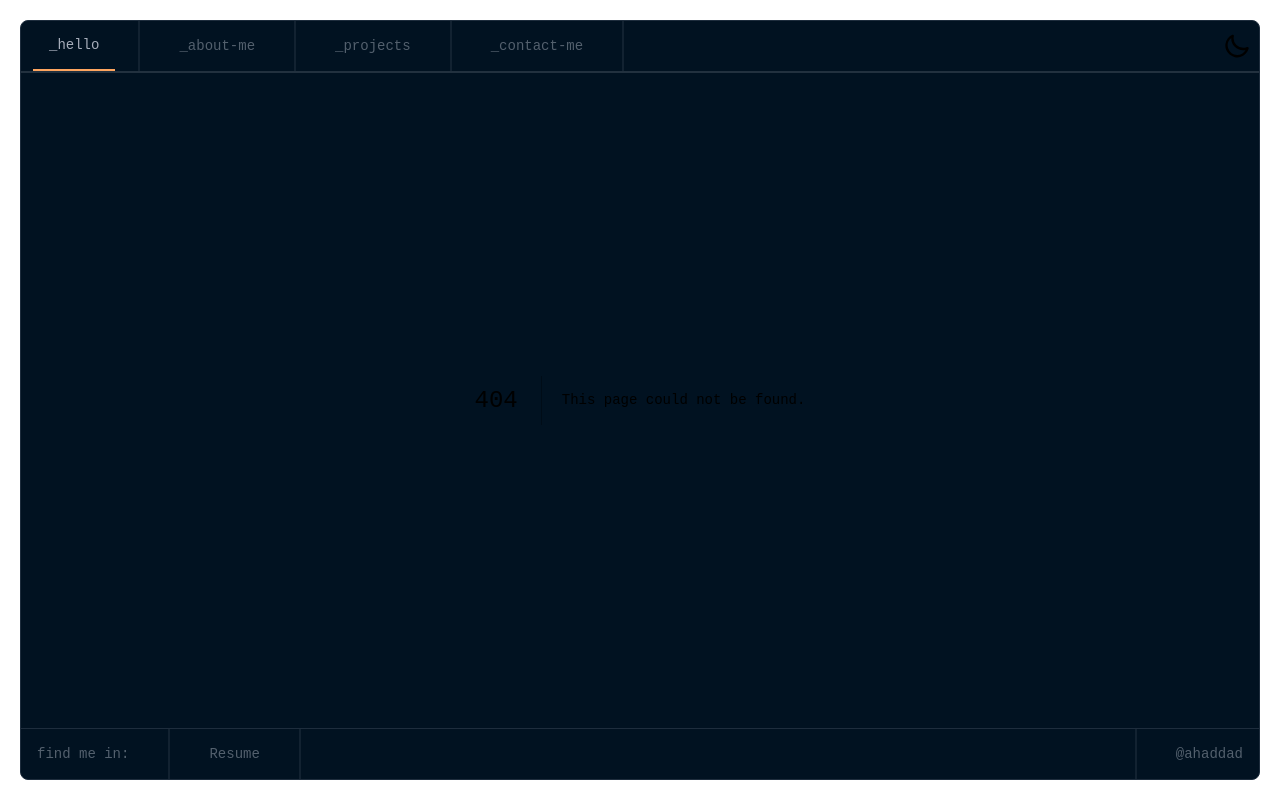
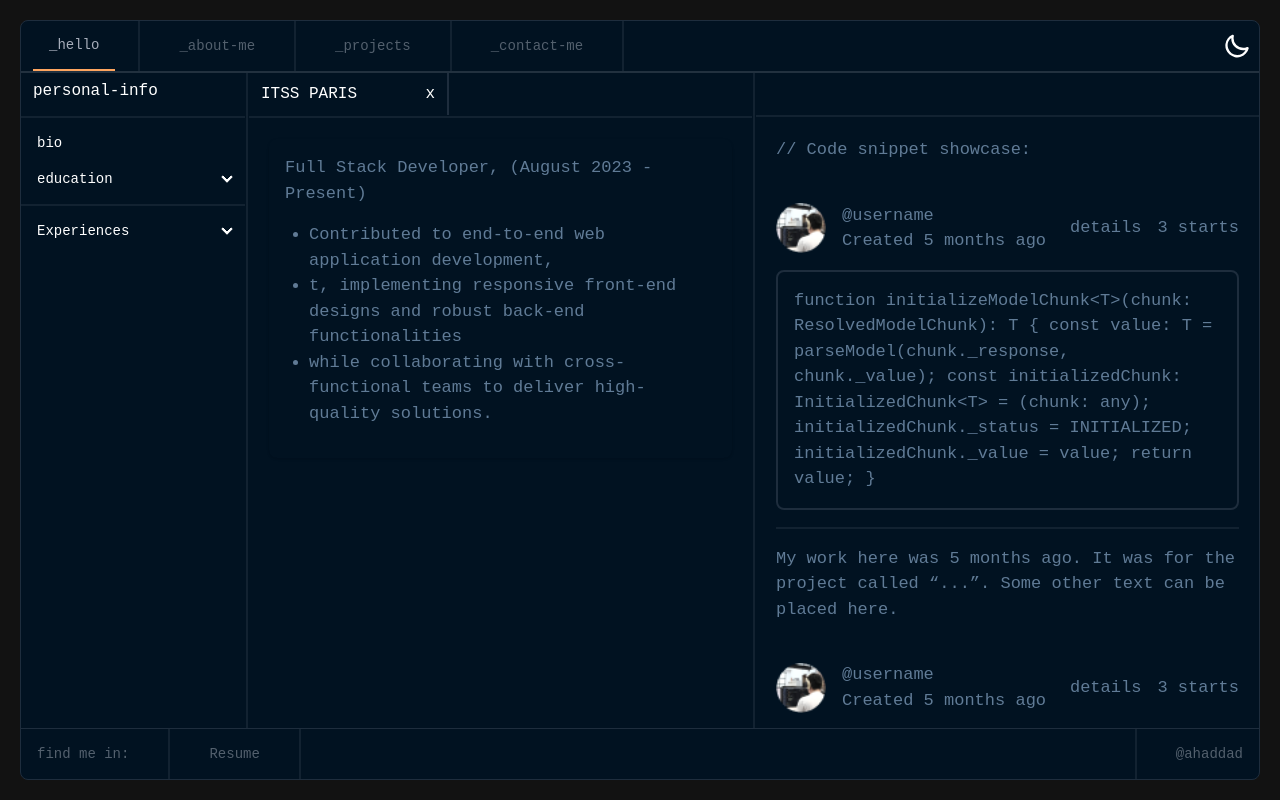
Before and after one commit to ahaddad98/portfolio, a Next.js app: page /aboutme/itss-paris in a window 1280 px wide. Before the commit this address had no page. Built offline with nearby package versions, Linux system fonts and the light colour scheme.

Commit message:
ITTS PARIS experience

```diff
--- /dev/null
+++ b/app/aboutme/itss-paris/page.tsx
@@ -0,0 +1,47 @@
+'use client'
+import React from "react";
+// import CardSnippet from "./Card";
+import { DEFAULT_MIN_VERSION } from "tls";
+import CardSnippet from "../bio/Card";
+import { useMyGlobalContext } from "@/app/ContextGlobalProvider";
+
+const SoftwareSchool = () => {
+    let { theme }: any = useMyGlobalContext()
+    return <React.Fragment>
+        <div className="h-full flex-1 flex flex-col">
+            <div className={`hidden xl:flex h-[42px] w-[200px]  items-center justify-between pl-3 pr-3 border-r-2 ${theme ? 'border-r-bordercolor' : 'border-r-mywhite'}`}>
+                <a>ITSS PARIS</a>
+                <a>x</a>
+            </div>
+            <div className="w-full divider divider-vertical m-0 mt-0 p-0 h-1"></div>
+            <div className="flex flex-1 flex-col overflow-hidden xl:overflow-y-scroll p-5 text-[17px] text-mygray">
+                <span className="block xl:hidden text-mywhite">
+                    // personal-info / bio
+                </span>
+                <div className="p-4 rounded-lg shadow">
+                    <p className="mb-4">Full Stack Developer, (August 2023 - Present)</p>
+                    <ul className="list-disc pl-6 mb-4">
+                        <li>Contributed to end-to-end web application development,</li>
+                        <li>t, implementing responsive front-end designs and robust back-end functionalities</li>
+                        <li> while collaborating with cross-functional teams to deliver high-quality solutions.</li>
+                    </ul>
+                </div>
+            </div>
+        </div>
+        <div className="divider divider-horizontal m-0  p-0 w-1"></div>
+        <div className="h-full max-h-full flex-1 flex flex-col">
+            <div className="min-h-[42px]">
+            </div>
+            <div className="w-full divider divider-vertical m-0 mt-0 p-0 h-1"></div>
+            <div className="toOver flex flex-1 max-h-full">
+                <div className="text-[17px] text-mygray overflow-hidden xl:overflow-y-scroll p-5">
+                // Code snippet showcase:
+                    <CardSnippet />
+                    <CardSnippet />
+                    <CardSnippet />
+                </div>
+            </div>
+        </div>
+    </React.Fragment>
+}
+export default SoftwareSchool
--- a/app/aboutme/sidebar.tsx
+++ b/app/aboutme/sidebar.tsx
@@ -24,6 +24,7 @@ const SideBar = () => {
                         <summary>Experiences</summary>
                         <ul>
                             <li className=""><Link href={'/aboutme/aba-tech'}>Aba-technology</Link></li>
+                            <li className=""><Link href={'/aboutme/itss-paris'}>ITSS Paris</Link></li>
                             {/* <li className=""><Link href={''}>+212629153914</Link></li> */}
                         </ul>
                     </details>
--- a/app/globals.css
+++ b/app/globals.css
@@ -97,15 +97,17 @@ body {
 }
 
 /* Scrollbar styles */
-body::-webkit-scrollbar {
-  width: 12px;
+::-webkit-scrollbar {
+  width: 5px;
 }
 
-body::-webkit-scrollbar-track {
+::-webkit-scrollbar-track {
   background-color: var(--scrollbar-track-color);
+  border-radius: 20px;
 }
 
-body::-webkit-scrollbar-thumb {
+::-webkit-scrollbar-thumb {
+  border-radius: 20px;
   background-color: var(--scrollbar-thumb-color);
 }
 
```
